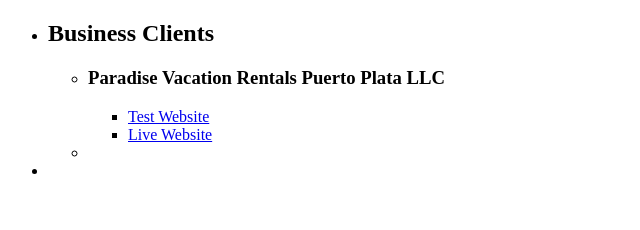
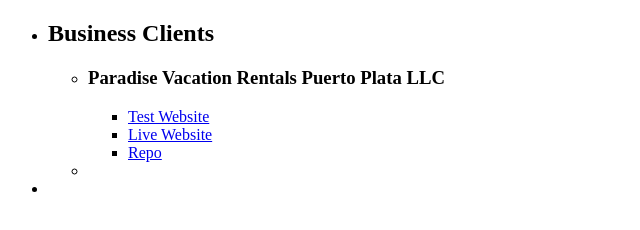
Before and after one commit to Dissiax/Hub, a plain HTML site: page index.html in a window 1280 px wide. Shown: the full height of the page, 0-640 px from the left. Drawn offline with Linux system fonts and the light colour scheme.

Commit message:
Update index.html

```diff
--- a/index.html
+++ b/index.html
@@ -20,6 +20,7 @@
                 <ul>
                   <li><a href="https://dissiax.github.io/Paradise-Vacation-Rentals-Puerto-Plata-LLC---Demo">Test Website</a></li>
                   <li><a href="https://www.paradisevacationrentalspuertoplatallc.com/">Live Website</a></li>
+					<li><a href="https://github.com/Dissiax/Paradise-Vacation-Rentals-Puerto-Plata-LLC---Demo/blob/main/">Repo</a></li>
                 </ul>
               </li><li>
                 <!--placeholder-->
```
